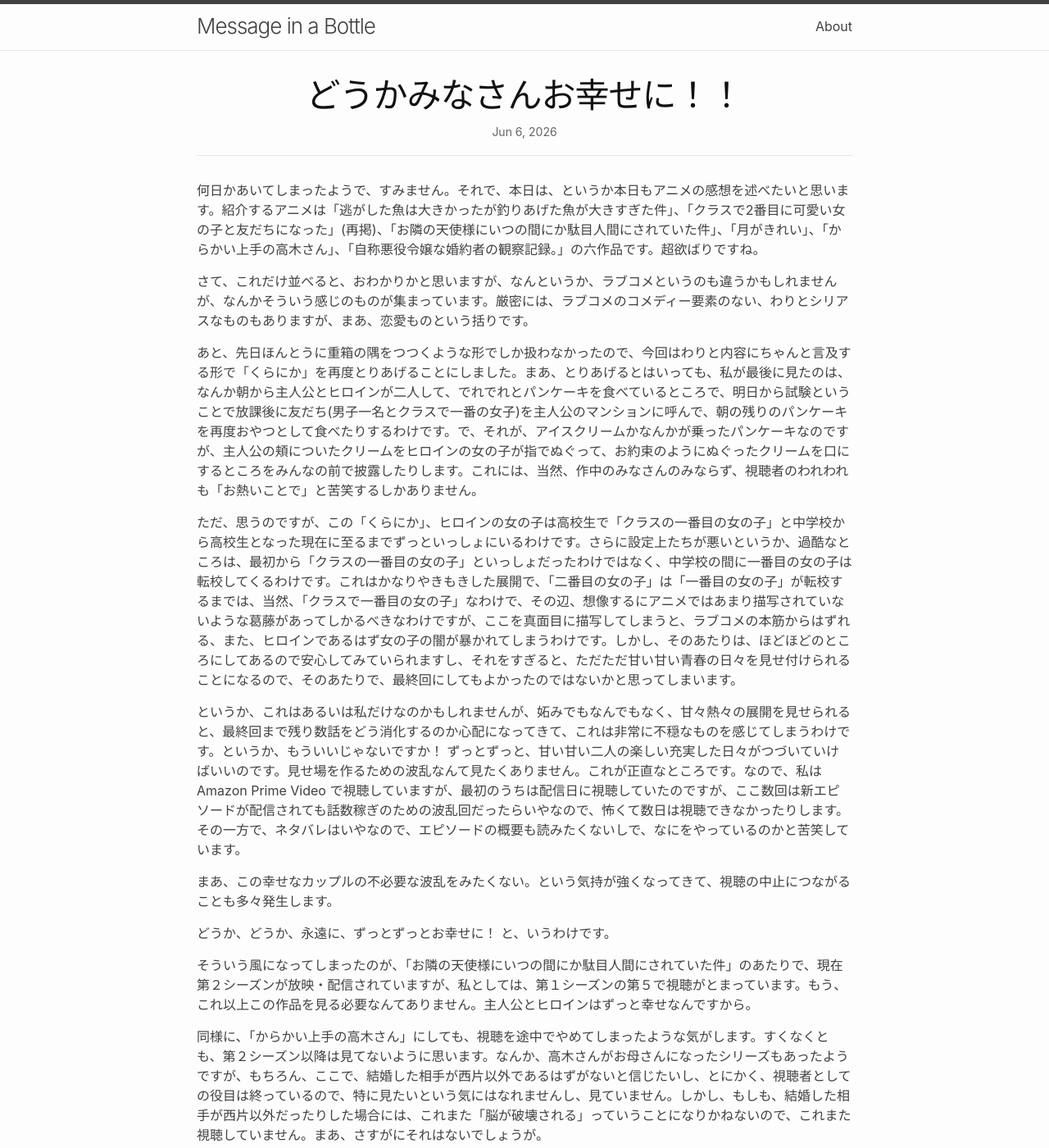
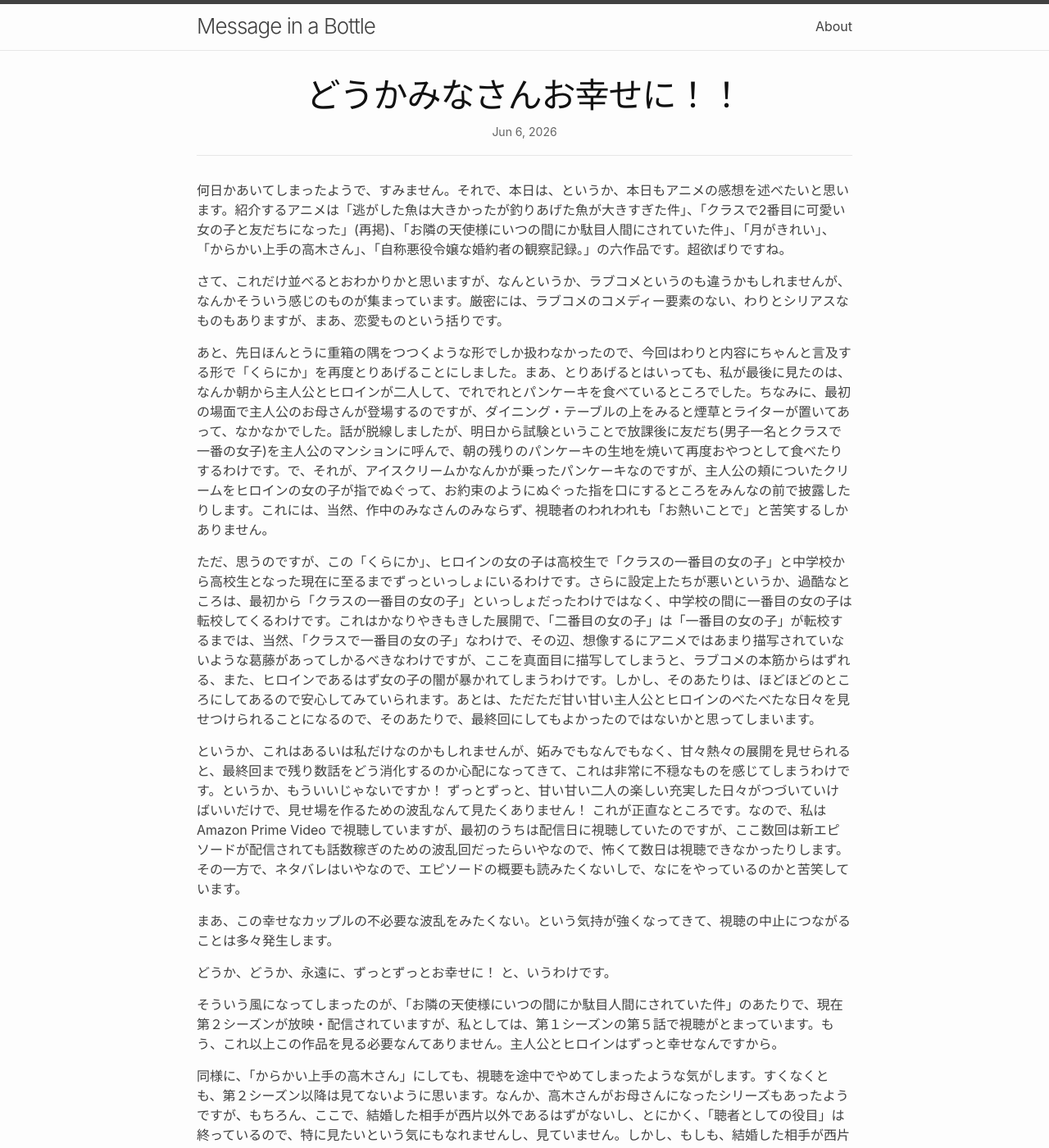
Before and after one commit to eiu2/eiu2.github.com, a Jekyll site: the page built from _posts/2026-06-06-happy-end.md, in a window 1280 px wide and 1400 px high. Shown: the whole window at 82% size. Built offline with Jekyll 4.4.1, drawn with Linux system fonts in a browser that asks for light colours; nearby versions of some CDN libraries; some of the changed text lies outside the part shown.

Commit message:
Update 2026-06-06-happy-end.md

```diff
--- a/_posts/2026-06-06-happy-end.md
+++ b/_posts/2026-06-06-happy-end.md
@@ -3,30 +3,30 @@
 title: どうかみなさんお幸せに！！
 ---
 
-何日かあいてしまったようで、すみません。それで、本日は、というか本日もアニメの感想を述べたいと思います。紹介するアニメは「逃がした魚は大きかったが釣りあげた魚が大きすぎた件」、「クラスで2番目に可愛い女の子と友だちになった」(再掲)、「お隣の天使様にいつの間にか駄目人間にされていた件」、「月がきれい」、「からかい上手の高木さん」、「自称悪役令嬢な婚約者の観察記録。」の六作品です。超欲ばりですね。
+何日かあいてしまったようで、すみません。それで、本日は、というか、本日もアニメの感想を述べたいと思います。紹介するアニメは「逃がした魚は大きかったが釣りあげた魚が大きすぎた件」、「クラスで2番目に可愛い女の子と友だちになった」(再掲)、「お隣の天使様にいつの間にか駄目人間にされていた件」、「月がきれい」、「からかい上手の高木さん」、「自称悪役令嬢な婚約者の観察記録。」の六作品です。超欲ばりですね。
 
-さて、これだけ並べると、おわかりかと思いますが、なんというか、ラブコメというのも違うかもしれませんが、なんかそういう感じのものが集まっています。厳密には、ラブコメのコメディー要素のない、わりとシリアスなものもありますが、まあ、恋愛ものという括りです。
+さて、これだけ並べるとおわかりかと思いますが、なんというか、ラブコメというのも違うかもしれませんが、なんかそういう感じのものが集まっています。厳密には、ラブコメのコメディー要素のない、わりとシリアスなものもありますが、まあ、恋愛ものという括りです。
 
-あと、先日ほんとうに重箱の隅をつつくような形でしか扱わなかったので、今回はわりと内容にちゃんと言及する形で「くらにか」を再度とりあげることにしました。まあ、とりあげるとはいっても、私が最後に見たのは、なんか朝から主人公とヒロインが二人して、でれでれとパンケーキを食べているところで、明日から試験ということで放課後に友だち(男子一名とクラスで一番の女子)を主人公のマンションに呼んで、朝の残りのパンケーキを再度おやつとして食べたりするわけです。で、それが、アイスクリームかなんかが乗ったパンケーキなのですが、主人公の頬についたクリームをヒロインの女の子が指でぬぐって、お約束のようにぬぐったクリームを口にするところをみんなの前で披露したりします。これには、当然、作中のみなさんのみならず、視聴者のわれわれも「お熱いことで」と苦笑するしかありません。
+あと、先日ほんとうに重箱の隅をつつくような形でしか扱わなかったので、今回はわりと内容にちゃんと言及する形で「くらにか」を再度とりあげることにしました。まあ、とりあげるとはいっても、私が最後に見たのは、なんか朝から主人公とヒロインが二人して、でれでれとパンケーキを食べているところでした。ちなみに、最初の場面で主人公のお母さんが登場するのですが、ダイニング・テーブルの上をみると煙草とライターが置いてあって、なかなかでした。話が脱線しましたが、明日から試験ということで放課後に友だち(男子一名とクラスで一番の女子)を主人公のマンションに呼んで、朝の残りのパンケーキの生地を焼いて再度おやつとして食べたりするわけです。で、それが、アイスクリームかなんかが乗ったパンケーキなのですが、主人公の頬についたクリームをヒロインの女の子が指でぬぐって、お約束のようにぬぐった指を口にするところをみんなの前で披露したりします。これには、当然、作中のみなさんのみならず、視聴者のわれわれも「お熱いことで」と苦笑するしかありません。
 
-ただ、思うのですが、この「くらにか」、ヒロインの女の子は高校生で「クラスの一番目の女の子」と中学校から高校生となった現在に至るまでずっといっしょにいるわけです。さらに設定上たちが悪いというか、過酷なところは、最初から「クラスの一番目の女の子」といっしょだったわけではなく、中学校の間に一番目の女の子は転校してくるわけです。これはかなりやきもきした展開で、「二番目の女の子」は「一番目の女の子」が転校するまでは、当然、「クラスで一番目の女の子」なわけで、その辺、想像するにアニメではあまり描写されていないような葛藤があってしかるべきなわけですが、ここを真面目に描写してしまうと、ラブコメの本筋からはずれる、また、ヒロインであるはず女の子の闇が暴かれてしまうわけです。しかし、そのあたりは、ほどほどのところにしてあるので安心してみていられますし、それをすぎると、ただただ甘い甘い青春の日々を見せ付けられることになるので、そのあたりで、最終回にしてもよかったのではないかと思ってしまいます。
+ただ、思うのですが、この「くらにか」、ヒロインの女の子は高校生で「クラスの一番目の女の子」と中学校から高校生となった現在に至るまでずっといっしょにいるわけです。さらに設定上たちが悪いというか、過酷なところは、最初から「クラスの一番目の女の子」といっしょだったわけではなく、中学校の間に一番目の女の子は転校してくるわけです。これはかなりやきもきした展開で、「二番目の女の子」は「一番目の女の子」が転校するまでは、当然、「クラスで一番目の女の子」なわけで、その辺、想像するにアニメではあまり描写されていないような葛藤があってしかるべきなわけですが、ここを真面目に描写してしまうと、ラブコメの本筋からはずれる、また、ヒロインであるはず女の子の闇が暴かれてしまうわけです。しかし、そのあたりは、ほどほどのところにしてあるので安心してみていられます。あとは、ただただ甘い甘い主人公とヒロインのべたべたな日々を見せつけられることになるので、そのあたりで、最終回にしてもよかったのではないかと思ってしまいます。
 
-というか、これはあるいは私だけなのかもしれませんが、妬みでもなんでもなく、甘々熱々の展開を見せられると、最終回まで残り数話をどう消化するのか心配になってきて、これは非常に不穏なものを感じてしまうわけです。というか、もういいじゃないですか！ ずっとずっと、甘い甘い二人の楽しい充実した日々がつづいていけばいいのです。見せ場を作るための波乱なんて見たくありません。これが正直なところです。なので、私は Amazon Prime Video で視聴していますが、最初のうちは配信日に視聴していたのですが、ここ数回は新エピソードが配信されても話数稼ぎのための波乱回だったらいやなので、怖くて数日は視聴できなかったりします。その一方で、ネタバレはいやなので、エピソードの概要も読みたくないしで、なにをやっているのかと苦笑しています。
+というか、これはあるいは私だけなのかもしれませんが、妬みでもなんでもなく、甘々熱々の展開を見せられると、最終回まで残り数話をどう消化するのか心配になってきて、これは非常に不穏なものを感じてしまうわけです。というか、もういいじゃないですか！ ずっとずっと、甘い甘い二人の楽しい充実した日々がつづいていけばいいだけで、見せ場を作るための波乱なんて見たくありません！ これが正直なところです。なので、私は Amazon Prime Video で視聴していますが、最初のうちは配信日に視聴していたのですが、ここ数回は新エピソードが配信されても話数稼ぎのための波乱回だったらいやなので、怖くて数日は視聴できなかったりします。その一方で、ネタバレはいやなので、エピソードの概要も読みたくないしで、なにをやっているのかと苦笑しています。
 
-まあ、この幸せなカップルの不必要な波乱をみたくない。という気持が強くなってきて、視聴の中止につながることも多々発生します。
+まあ、この幸せなカップルの不必要な波乱をみたくない。という気持が強くなってきて、視聴の中止につながることは多々発生します。
 
 どうか、どうか、永遠に、ずっとずっとお幸せに！ と、いうわけです。
 
-そういう風になってしまったのが、「お隣の天使様にいつの間にか駄目人間にされていた件」のあたりで、現在第２シーズンが放映・配信されていますが、私としては、第１シーズンの第５で視聴がとまっています。もう、これ以上この作品を見る必要なんてありません。主人公とヒロインはずっと幸せなんですから。
+そういう風になってしまったのが、「お隣の天使様にいつの間にか駄目人間にされていた件」のあたりで、現在第２シーズンが放映・配信されていますが、私としては、第１シーズンの第５話で視聴がとまっています。もう、これ以上この作品を見る必要なんてありません。主人公とヒロインはずっと幸せなんですから。
 
-同様に、「からかい上手の高木さん」にしても、視聴を途中でやめてしまったような気がします。すくなくとも、第２シーズン以降は見てないように思います。なんか、高木さんがお母さんになったシリーズもあったようですが、もちろん、ここで、結婚した相手が西片以外であるはずがないと信じたいし、とにかく、視聴者としての役目は終っているので、特に見たいという気にはなれませんし、見ていません。しかし、もしも、結婚した相手が西片以外だったりした場合には、これまた「脳が破壊される」っていうことになりかねないので、これまた視聴していません。まあ、さすがにそれはないでしょうが。
+同様に、「からかい上手の高木さん」にしても、視聴を途中でやめてしまったような気がします。すくなくとも、第２シーズン以降は見てないように思います。なんか、高木さんがお母さんになったシリーズもあったようですが、もちろん、ここで、結婚した相手が西片以外であるはずがないし、とにかく、「聴者としての役目」は終っているので、特に見たいという気にもなれませんし、見ていません。しかし、もしも、結婚した相手が西片以外だったりした場合には、これまた「脳が破壊される」っていうことになりかねないので、これまた視聴していません。まあ、さすがにそれはないでしょうが。
 
 ちなみに、「月がきれい」はちょっと事情がちがって、これは、主人公とヒロインがなかなか上手く会えなかったりする回があって、しかも、その際に声優の東山奈央さんが歌うところの村下孝蔵の「初恋」がＢＧＭとして流れたりしたため、なんか色々思い出されて、本当に胸が痛くなってきたので、視聴を中止しました。ちなみに、最終話のエンドカードを見たら、成長した主人公とヒロインが乳児を抱いて立っているところが描かれていたので、途中は一切みなかったものの、なんか安心してしまいました。もちろん、いまでも、途中の話は怖くてみられません。最後に結ばれて幸せそうなエンドカードが見られましたので、私としてはそれで十分です。
 
-で、「逃がした魚は大きかったが釣りあげた魚が大きすぎた件」ですが、これは上記の作品とはちょっと趣向の違うもので、婚約破棄ものといえるジャンルの傍系なのかもしれませんが、通常の婚約破棄ものというのは、ファンタジー世界のとある王国の皇太子と婚約をしている、大抵の場合は公爵令嬢だったりが、婚約破棄を申し渡されてしまうのですが、その逆境をリカバーする、あるいは、時間遡行して回避するなどといったパターンの物語になるパターンが多いです。しかし、この作品「逃げ釣り」は、主人公のヒロインが友人との婚約破棄を申し渡した皇太子と結婚するというちょっと捻じれた構造になっていて、全体的にコメディーの要素が強いです。ちなみに、主人公のヒロインが腕力に優れた女性で、腕力をもって事件を解決したりするところも見どころのようです。これも、もう結婚がきまったので、わざわざあとは見なくてもいいかな？ という気分になっていて、なんか、視聴は中止状態になっています。
+で、「逃がした魚は大きかったが釣りあげた魚が大きすぎた件」ですが、これは上記の作品とはちょっと趣向の違うもので、婚約破棄ものといえるジャンルの傍系なのかもしれません。通常の婚約破棄ものというのは、ファンタジー世界のとある王国の皇太子と婚約をしている、大抵の場合は公爵令嬢だったりが、婚約破棄を申し渡されてしまうのですが、その逆境をリカバーする、あるいは、時間遡行して破局を回避するなどといったパターンになることが多いです。しかし、この作品「逃げ釣り」は、主人公のヒロインが友人との婚約破棄を申し渡した皇太子と結婚するというちょっと捻じれた構造になっていて、全体的にコメディーの要素が強いです。ちなみに、主人公のヒロインが腕力に優れた女性で、腕力をもって発生する諸々の事件を解決したりするところも見どころのようですが、これも、もう結婚がきまったので、わざわざあとは見なくてもいいかな？ という気分になっていて、なんか、視聴は中止状態になっています。
 
-これにつづいて、やはり公爵令嬢もの、あるいは婚約破棄ものといえるのが、「自称悪役令嬢な婚約者の観察記録。」略して「じしょあく」ですが、これは、ヒロインがゲーム世界に転生あるいは転移した悪役令嬢であり、主人公の体裁をとっているのが、ゲーム世界でメインの攻略対象となっている皇太子なのですが、ヒロインの公爵令嬢は本来悪役なのですが、ゲームのシナリオに忠実にというわけで皇太子に自分との婚約破棄をさせるために奮闘するところを皇太子視点でコミカルに描く作品です。まあ、コメディーなのですが、それで油断していたら、突然に不意に泣かせにかかってきて、そのあとは、もうエンディングを見ただけで、涙がとまらなくなってしまう程で、本当にぽろぽろ涙がでてしまうので、困ったものです。
+これにつづいて、やはり公爵令嬢もの、あるいは婚約破棄ものといえるのが、「自称悪役令嬢な婚約者の観察記録。」略して「じしょあく」です。これは、ヒロインが乙女ゲームの世界に転生あるいは転移した悪役令嬢であり、主人公の体裁をとっているのが、ゲーム世界でメインの攻略対象となっている皇太子ですが、ヒロインの公爵令嬢は本来悪役なのに、ゲームのシナリオに忠実にというわけで皇太子に自分との婚約破棄をさせるために奮闘するところを皇太子視点でコミカルに描く作品です。まあ、コメディーなのですが、それで油断していたら、突然に泣かせにかかってきて、そのあとは、もうエンディングを見ただけで、涙がとまらなくなってしまう程で、本当にぽろぽろ涙がでてしまうので、困ったものです。
 
-ただ、これは、そもそもヒロインがこのゲーム世界に来た状況がかなり省略されていたりして、これは一種のお約束なので、省略されていてもこんなものかと思うのですが、転生・転移してきたヒロインはこのゲームの熱心なプレイヤーであったことを考えると、そもそもが、このヒロインは悪役令嬢ではなく、ゲームのヒロインだったわけで、ちょっともやもやするものがまだ残っています。まだ、何話か残っているので、そのあたりが説明されるかもしれないので、これは最後まで見ると思います。
+ただ、これは、そもそもヒロインがこのゲーム世界に来た状況がかなり省略されていたりして、これは一種のお約束なので、省略されていてもこんなものかもしれませんが、転生・転移してきたヒロインはこのゲームの熱心なプレイヤーであったことを考えると、そもそもが、このヒロインは悪役令嬢ではなく、ゲームのヒロイン役だったわけで、ちょっともやもやするものがまだ残っています。まだ、何話か残っているので、そのあたりが説明されるかもしれないので、これは最後まで見ると思います。
 
 まあ、でも、視聴者の思惑など関係なく、どうかみなさんお幸せに！！
```
